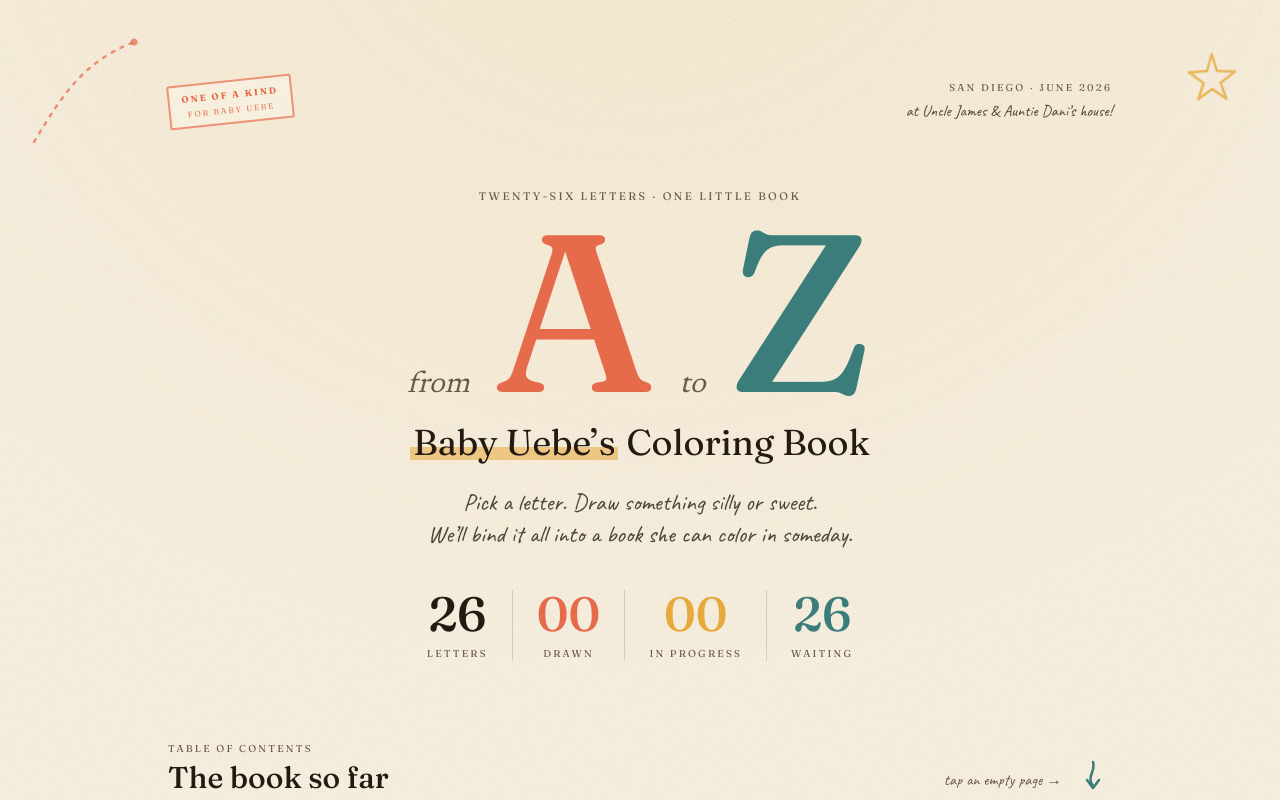
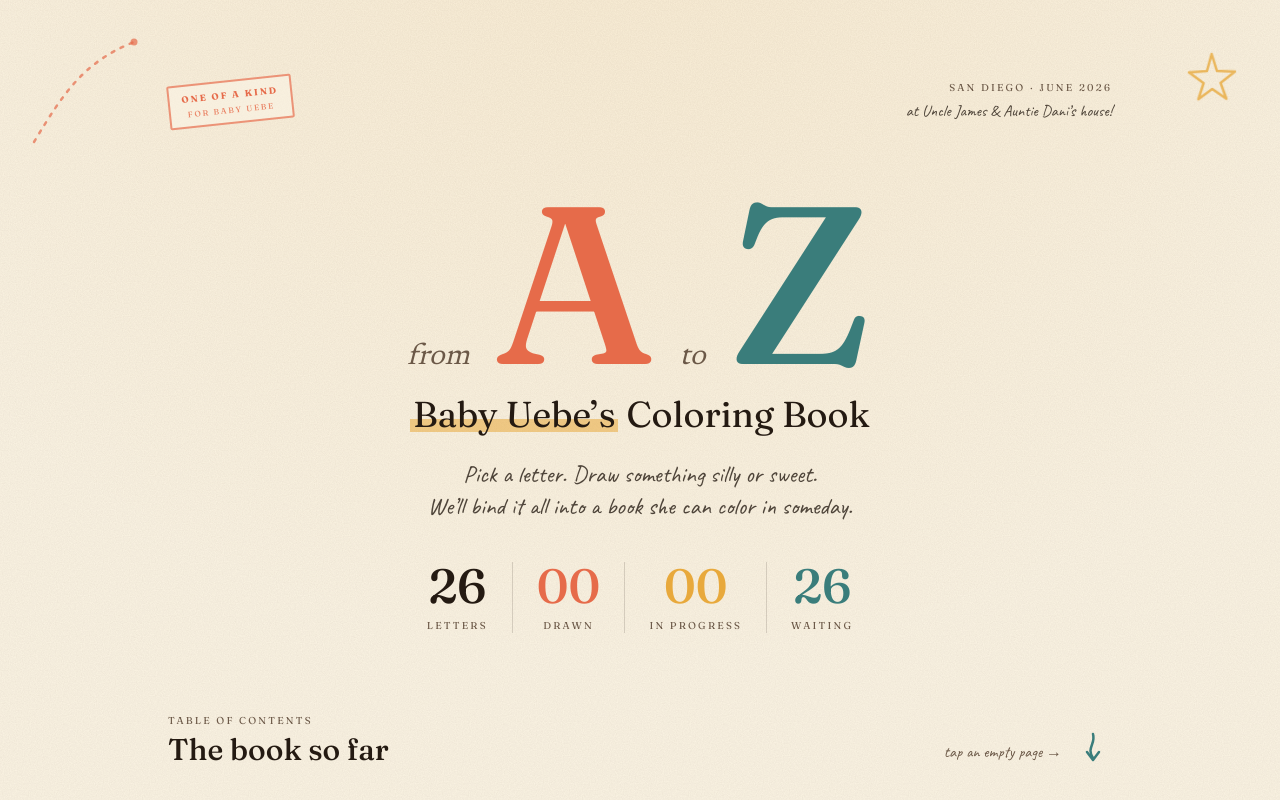
Before and after one commit to andrewuebe/baby-uebe-coloring-book, a Next.js app: page / in a window 1280 px wide. Shown: the top 800 px of the page. Built offline with nearby package versions, Linux system fonts and the light colour scheme; no server answers; the database is empty.

Commit message:
remove corny copy from header

```diff
--- a/app/page.tsx
+++ b/app/page.tsx
@@ -42,10 +42,6 @@ export default async function Home() {
 
         {/* Hero */}
         <header className="relative mb-14 text-center md:mb-20">
-          <div className="mb-3 font-display text-[11px] uppercase tracking-eyebrow text-nibsoft">
-            Twenty-six letters · One little book
-          </div>
-
           <h1 className="animate-rise-in">
             <span className="flex items-baseline justify-center gap-3 leading-none md:gap-6">
               <span className="font-body italic text-nibsoft text-xl md:text-3xl">from</span>
```
